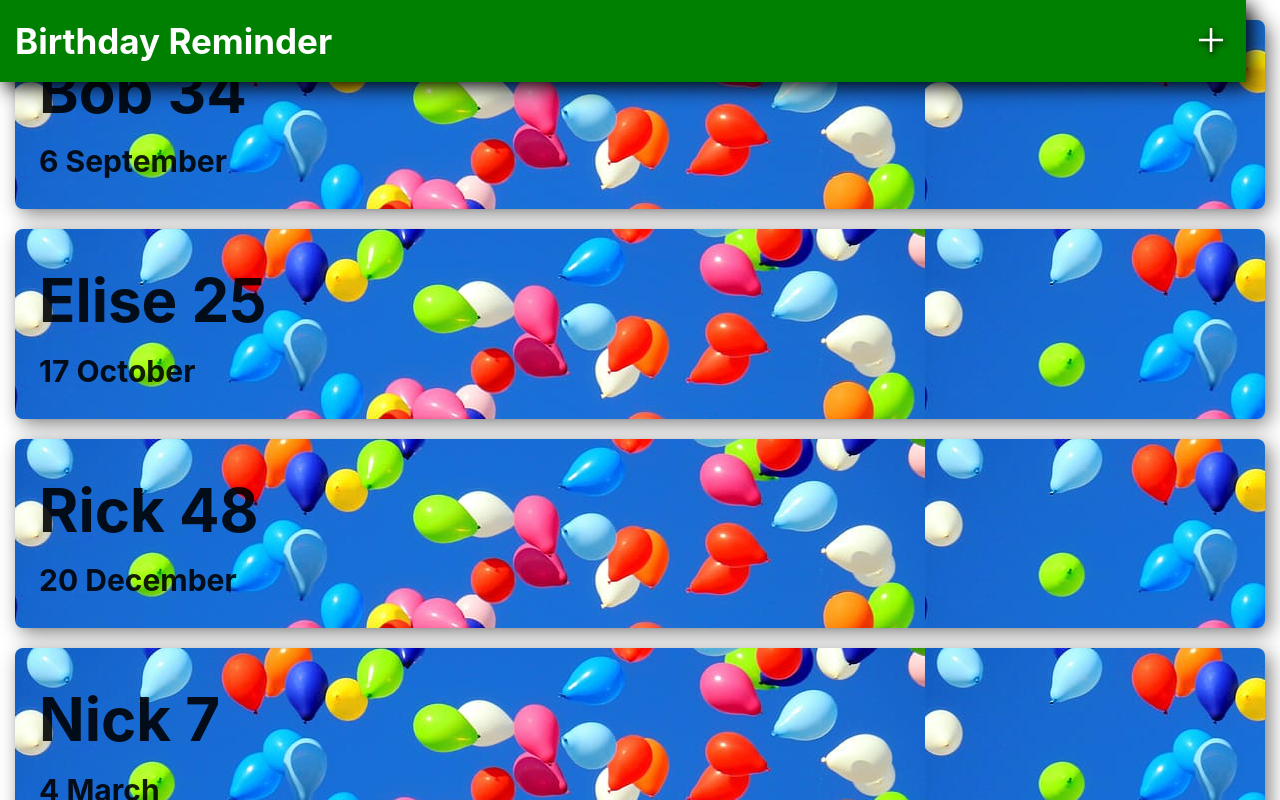
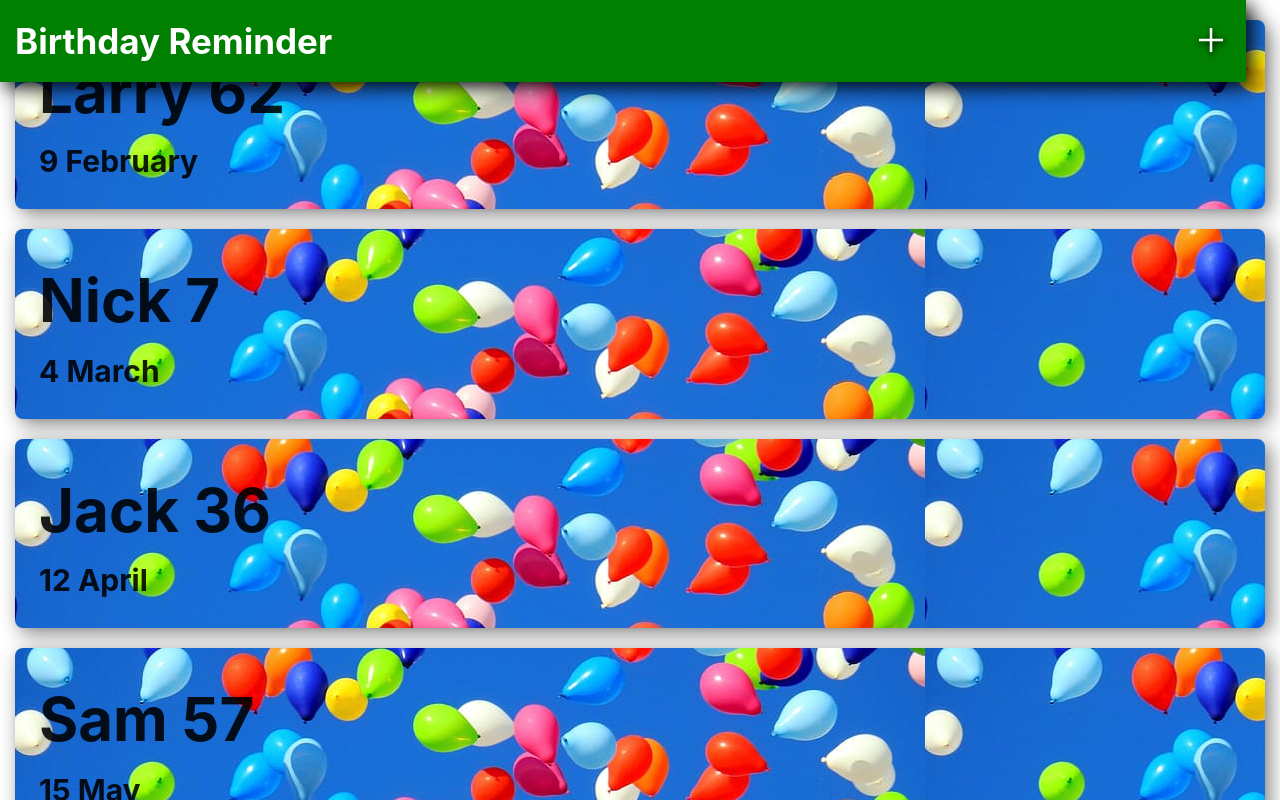
Before and after one commit to OneTrillion/birthday-reminder, a React (Create React App) app: page / in a window 1280 px wide. Built offline with nearby package versions, Linux system fonts and the light colour scheme.

Commit message:
Remove infinite scroll cards

```diff
--- a/src/components/CardList.js
+++ b/src/components/CardList.js
@@ -1,24 +1,22 @@
-import React, { useState, useRef, useEffect } from "react";
+import React, { useState, useEffect } from "react";
 import BirthdayCard from "./BirthdayCard";
 import { useRecoilValue } from "recoil";
-import { birthdaysState } from "../recoil/atom/bithdayAtom";
+import { birthdaysState } from "../recoil/atom/birthdayAtom";
+import { v4 as uuid } from "uuid";
 
 const CardList = () => {
   const cards = useRecoilValue(birthdaysState);
   const [visibleCards, setVisibleCards] = useState([]);
-    const containerRef = useRef(null);
-    const prevScrollTopRef = useRef(0);
 
   const genBirthDate = (cardDate) => {
     const monthName = cardDate.toLocaleString("en-US", {
-            month: "long",
+      month: "long"
     });
     return cardDate.getDate() + " " + monthName;
   };
 
   const sortCardsByDate = (c) => {
     c.sort(function (a, b) {
-
       const monthA = a.date.getMonth();
       const dayA = a.date.getDate();
       const monthB = b.date.getMonth();
@@ -43,61 +41,49 @@ const CardList = () => {
 
   useEffect(() => {
     const sortedCards = sortCardsByDate(cards.slice());
-        setVisibleCards(cards);
-        const container = containerRef.current;
-        const cardCount = sortedCards.length;
-        let startIndex = 0;
 
-        const handleScroll = () => {
-            const scrollTop = container.scrollTop;
-            const containerHeight = container.clientHeight;
-            const scrollHeight = container.scrollHeight;
+    const currentYear = new Date().getFullYear();
+    const nextYear = currentYear + 1;
 
-            if (scrollTop > prevScrollTopRef.current) {
-                // Scrolling down
-                if (scrollTop + containerHeight >= scrollHeight) {
-                    startIndex = (startIndex + 1) % cardCount;
-                    setVisibleCards([
-                        ...sortedCards.slice(startIndex),
-                        ...sortedCards.slice(0, startIndex),
-                    ]);
-                }
-            } else {
-                // Scrolling up
-                if (scrollTop === 0) {
-                    startIndex = (startIndex - 1 + cardCount) % cardCount;
-                    setVisibleCards([
-                        ...sortedCards.slice(startIndex),
-                        ...sortedCards.slice(0, startIndex),
-                    ]);
-                    container.scrollTop =
-                        container.scrollHeight - containerHeight;
-                }
-            }
+    const visibleCardsWithYear = [];
 
-            prevScrollTopRef.current = container.scrollTop;
-        };
+    // Add previous year's cards
+    sortedCards.forEach((card) => {
+      visibleCardsWithYear.push(card);
+    });
+    visibleCardsWithYear.push({ year: currentYear });
+    // Add current year's cards
+    sortedCards.forEach((card) => {
+      visibleCardsWithYear.push(card);
+    });
+    visibleCardsWithYear.push({ year: nextYear });
+    // Add next year's cards
+    sortedCards.forEach((card) => {
+      visibleCardsWithYear.push(card);
+    });
 
-        container.addEventListener("scroll", handleScroll);
-        return () => {
-            container.removeEventListener("scroll", handleScroll);
-        };
+    setVisibleCards(visibleCardsWithYear);
   }, [cards]);
 
   return (
-        <div
-            ref={containerRef}
-            style={{ height: "100vh", overflowY: "scroll" }}
-        >
-            {visibleCards.map((card) => (
+    <div style={{ height: "100vh", overflowY: "scroll" }}>
+      {visibleCards.map((card, index) => (
+        <React.Fragment key={uuid()}>
+          {card.year ? (
+            <div style={{ fontWeight: "bold", textAlign: "center", fontSize: 30 }}>
+              {card.year}
+            </div>
+          ) : (
             <BirthdayCard
-                    key={card.id}
+              key={card.id || index}
               name={card.name}
               age={card.age}
               date={genBirthDate(card.date)}
               picture={card.picture}
               className="birthday-card"
             />
+          )}
+        </React.Fragment>
       ))}
     </div>
   );
--- /dev/null
+++ b/src/recoil/atom/birthdayAtom.js
@@ -0,0 +1,71 @@
+import { atom } from "recoil";
+import balloons from "../../assets/balloons.jpg";
+
+export const birthdaysState = atom({
+    key: "birthdaysState",
+    default: [
+        {
+            id: "1",
+            name: "Bob",
+            age: 34,
+            date: new Date(2000, 8, 6),
+            picture: balloons,
+        },
+        {
+            id: "2",
+            name: "Elise",
+            age: 25,
+            date: new Date(1998, 9, 17),
+            picture: balloons,
+        },
+        {
+            id: "3",
+            name: "Rick",
+            age: 48,
+            date: new Date(1984, 11, 20),
+            picture: balloons,
+        },
+        {
+            id: "4",
+            name: "Nick",
+            age: 7,
+            date: new Date(1999, 2, 4),
+            picture: balloons,
+        },
+        {
+            id: "5",
+            name: "Sam",
+            age: 57,
+            date: new Date(1983, 4, 15),
+            picture: balloons,
+        },
+        {
+            id: "6",
+            name: "Bert",
+            age: 88,
+            date: new Date(2002, 7, 19),
+            picture: balloons,
+        },
+        {
+            id: "7",
+            name: "Larry",
+            age: 62,
+            date: new Date(2010, 1, 9),
+            picture: balloons,
+        },
+        {
+            id: "8",
+            name: "Eric",
+            age: 43,
+            date: new Date(1959, 6, 27),
+            picture: balloons,
+        },
+        {
+            id: "9",
+            name: "Jack",
+            age: 36,
+            date: new Date(1934, 3, 12),
+            picture: balloons,
+        },
+    ],
+});
```
Also changed, not shown: 1 other file (tests, documents, lock files or other folders). Lines whose indentation alone changed are shown as unchanged.
